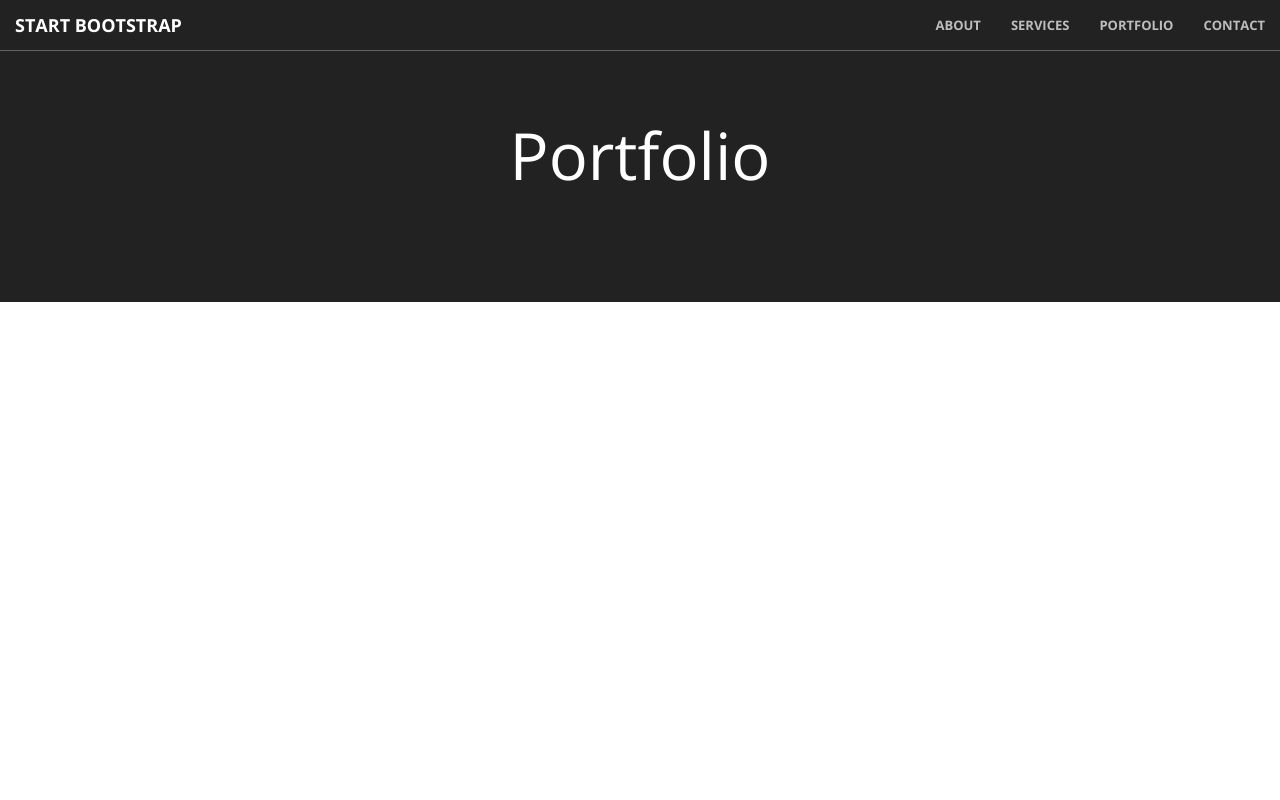
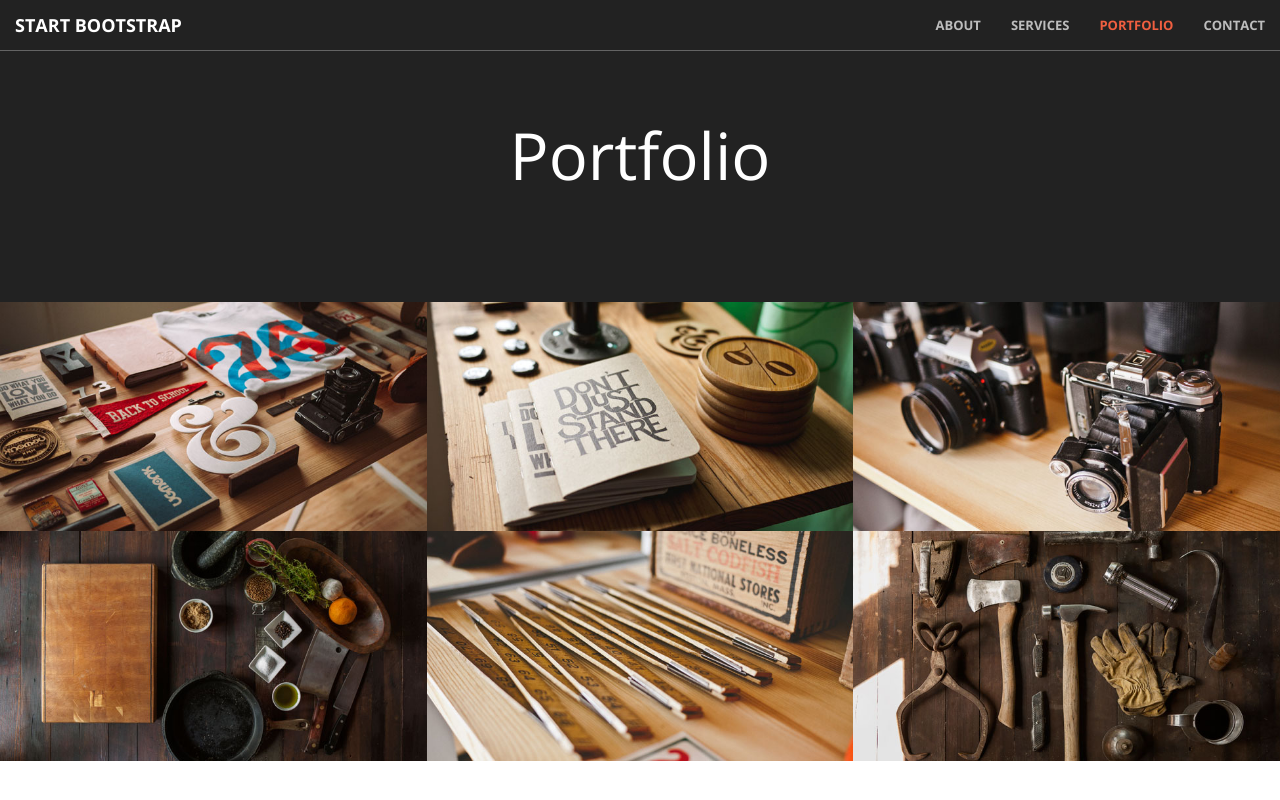
Before and after one commit to pomaking/redskyatnight, a Jekyll site: the page built from portfolio.html, in a window 1280 px wide. Shown: the top 800 px of the page. Built offline with Jekyll 4.4.1, drawn with Linux system fonts in a browser that asks for light colours.

Commit message:
Updated '/portfolio.html' via CloudCannon

```diff
--- a/portfolio.html
+++ b/portfolio.html
@@ -7,3 +7,100 @@
     <h1>Portfolio</h1>
   </div>
 </section>
+
+    <section class="no-padding" id="portfolio">
+        <div class="container-fluid">
+            <div class="row no-gutter">
+                <div class="col-lg-4 col-sm-6">
+                    <a href="#" class="portfolio-box">
+                        <img src="img/portfolio/1.jpg" class="img-responsive" alt="">
+                        <div class="portfolio-box-caption">
+                            <div class="portfolio-box-caption-content">
+                                <div class="project-category text-faded">
+                                    Category
+                                </div>
+                                <div class="project-name">
+                                    Project Name
+                                </div>
+                            </div>
+                        </div>
+                    </a>
+                </div>
+                <div class="col-lg-4 col-sm-6">
+                    <a href="#" class="portfolio-box">
+                        <img src="img/portfolio/2.jpg" class="img-responsive" alt="">
+                        <div class="portfolio-box-caption">
+                            <div class="portfolio-box-caption-content">
+                                <div class="project-category text-faded">
+                                    Category
+                                </div>
+                                <div class="project-name">
+                                    Project Name
+                                </div>
+                            </div>
+                        </div>
+                    </a>
+                </div>
+                <div class="col-lg-4 col-sm-6">
+                    <a href="#" class="portfolio-box">
+                        <img src="img/portfolio/3.jpg" class="img-responsive" alt="">
+                        <div class="portfolio-box-caption">
+                            <div class="portfolio-box-caption-content">
+                                <div class="project-category text-faded">
+                                    Category
+                                </div>
+                                <div class="project-name">
+                                    Project Name
+                                </div>
+                            </div>
+                        </div>
+                    </a>
+                </div>
+                <div class="col-lg-4 col-sm-6">
+                    <a href="#" class="portfolio-box">
+                        <img src="img/portfolio/4.jpg" class="img-responsive" alt="">
+                        <div class="portfolio-box-caption">
+                            <div class="portfolio-box-caption-content">
+                                <div class="project-category text-faded">
+                                    Category
+                                </div>
+                                <div class="project-name">
+                                    Project Name
+                                </div>
+                            </div>
+                        </div>
+                    </a>
+                </div>
+                <div class="col-lg-4 col-sm-6">
+                    <a href="#" class="portfolio-box">
+                        <img src="img/portfolio/5.jpg" class="img-responsive" alt="">
+                        <div class="portfolio-box-caption">
+                            <div class="portfolio-box-caption-content">
+                                <div class="project-category text-faded">
+                                    Category
+                                </div>
+                                <div class="project-name">
+                                    Project Name
+                                </div>
+                            </div>
+                        </div>
+                    </a>
+                </div>
+                <div class="col-lg-4 col-sm-6">
+                    <a href="#" class="portfolio-box">
+                        <img src="img/portfolio/6.jpg" class="img-responsive" alt="">
+                        <div class="portfolio-box-caption">
+                            <div class="portfolio-box-caption-content">
+                                <div class="project-category text-faded">
+                                    Category
+                                </div>
+                                <div class="project-name">
+                                    Project Name
+                                </div>
+                            </div>
+                        </div>
+                    </a>
+                </div>
+            </div>
+        </div>
+    </section>
```
